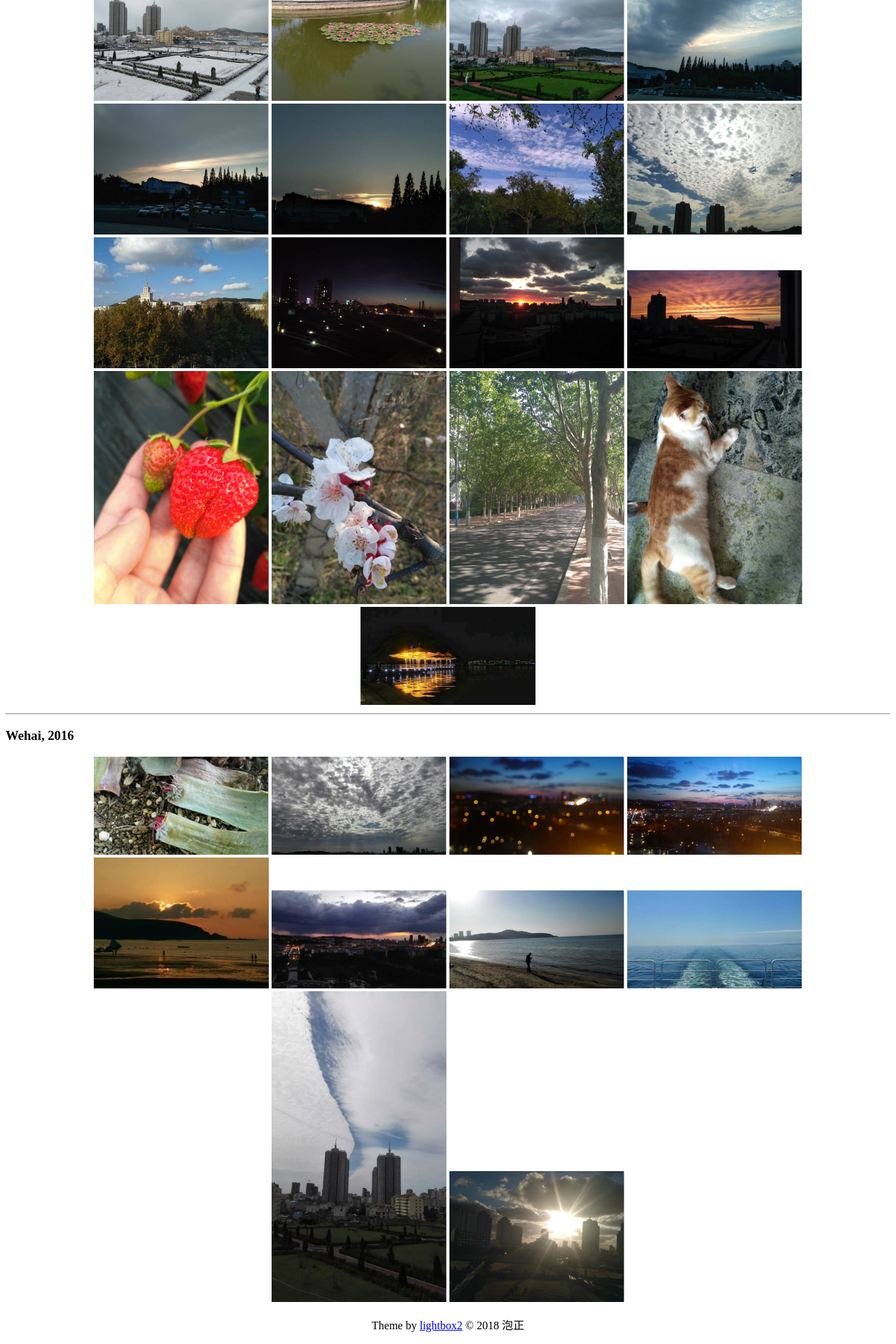
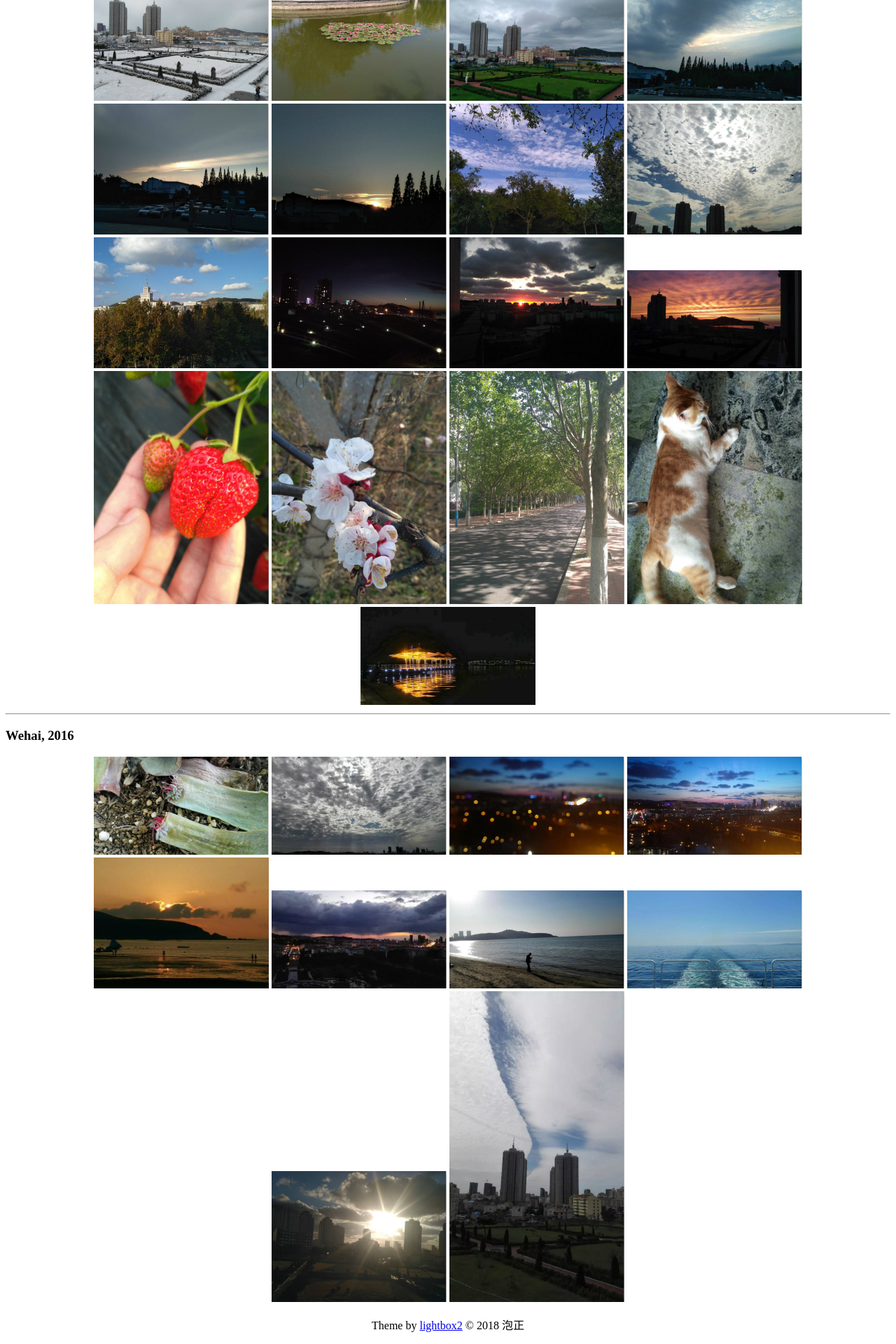
Before and after one commit to PAULYZHENG/paulyzheng.github.io, a Jekyll site: the page photograph/index.html, which Jekyll copies as it is, in a window 1280 px wide. Shown: the part 2777-4697 px from the top of the page at 70% size. Built offline with Jekyll 4.4.1, drawn with Linux system fonts in a browser that asks for light colours; comment, search, counter and statistics services are not loaded.

Commit message:
Update index.html

```diff
--- a/photograph/index.html
+++ b/photograph/index.html
@@ -106,8 +106,8 @@
       <a class="example-image-link" href="./photo/2016006.jpg" data-lightbox="2016" data-title=""><img class="example-image" src="./thumbnail/2016006.jpg"/></a>
       <a class="example-image-link" href="./photo/2016007.jpg" data-lightbox="2016" data-title=""><img class="example-image" src="./thumbnail/2016007.jpg"/></a>
       <a class="example-image-link" href="./photo/2016009.jpg" data-lightbox="2016" data-title=""><img class="example-image" src="./thumbnail/2016009.jpg"/></a>
+      <a class="example-image-link" href="./photo/2016001.jpg" data-lightbox="2016" data-title=""><img class="example-image" src="./thumbnail/2016001.jpg"/></a>
       <a class="example-image-link" href="./photo/2016008.jpg" data-lightbox="2016" data-title=""><img class="example-image" src="./thumbnail/2016008.jpg"/></a>
-      <a class="example-image-link" href="./photo/2016001.jpg" data-lightbox="2016" data-title=""><img class="example-image" src="./thumbnail/2016001.jpg"/></a>
     </div>
   </section>
 
```
